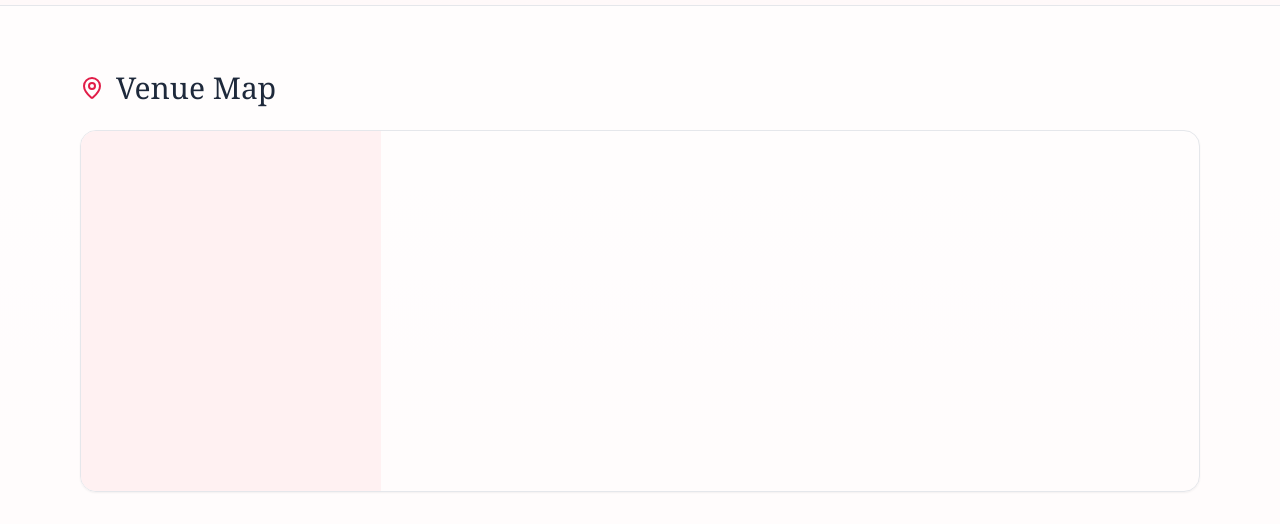
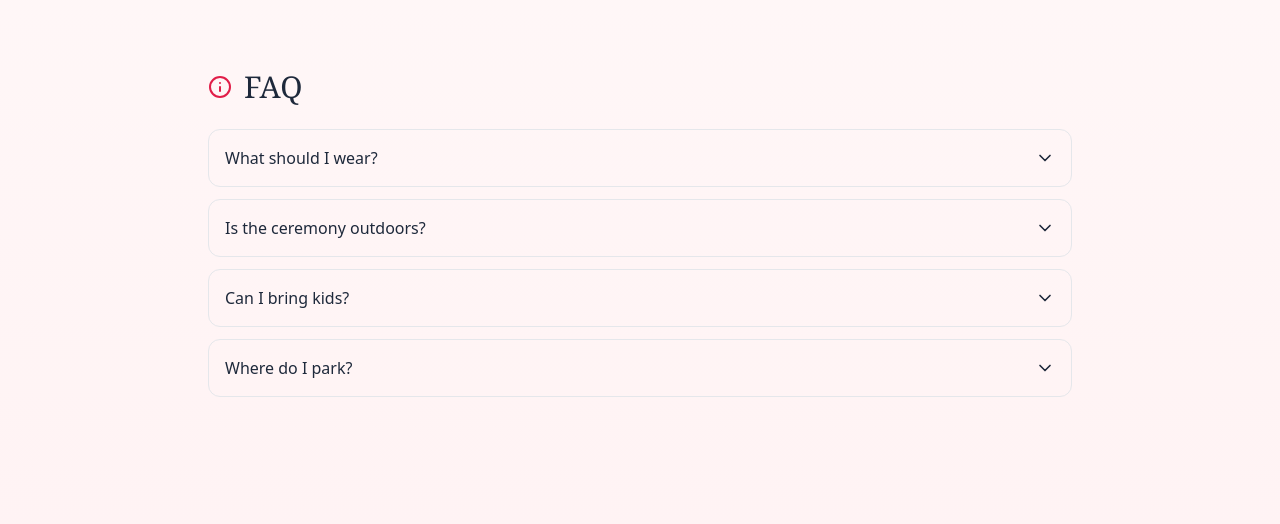
Before and after one commit to akton116/Wedding, a React (Vite) app in the folder wedding-site-vite-react/: page / in a window 1280 px wide. Shown: the part 3481-4005 px from the top of the page. Built offline with nearby package versions, Linux system fonts and the light colour scheme.

Commit message:
Remove Venue Map section from App.jsx
Removed the Venue Map section from the App component.

```diff
--- a/wedding-site-vite-react/src/App.jsx
+++ b/wedding-site-vite-react/src/App.jsx
@@ -252,21 +252,6 @@ export default function WeddingSite() {
         </div>
       </section>
 
-      {/* Map */}
-      <section className="bg-white/70 border-y">
-        <div className="mx-auto max-w-6xl px-4 py-16">
-          <h2 className="text-2xl md:text-3xl font-serif mb-6 flex items-center gap-3"><MapPin className="h-6 w-6 text-rose-600"/> Venue Map</h2>
-          <div className="rounded-2xl border overflow-hidden shadow-sm">
-            {/* Replace with your Google Maps embedded link */}
-            <iframe
-              title="Venue Map"
-              src="<iframe src="https://www.google.com/maps/embed?pb=!1m18!1m12!1m3!1d2859.1513488109563!2d-121.0269091!3d44.224542299999996!2m3!1f0!2f0!3f0!3m2!1i1024!2i768!4f13.1!3m3!1m2!1s0x54b92a1f73ad27f5%3A0x5d87ce4dd258353d!2sPowell%20Butte%20Community%20Center!5e0!3m2!1sen!2sus!4v1761075128979!5m2!1sen!2sus"
-              width="100%" height="360" loading="lazy" referrerPolicy="no-referrer-when-downgrade"
-            />
-          </div>
-        </div>
-      </section>
-
       {/* FAQ */}
       <section id="faq" className="mx-auto max-w-4xl px-4 py-16">
         <h2 className="text-2xl md:text-3xl font-serif mb-6 flex items-center gap-3"><Info className="h-6 w-6 text-rose-600"/> FAQ</h2>
```
